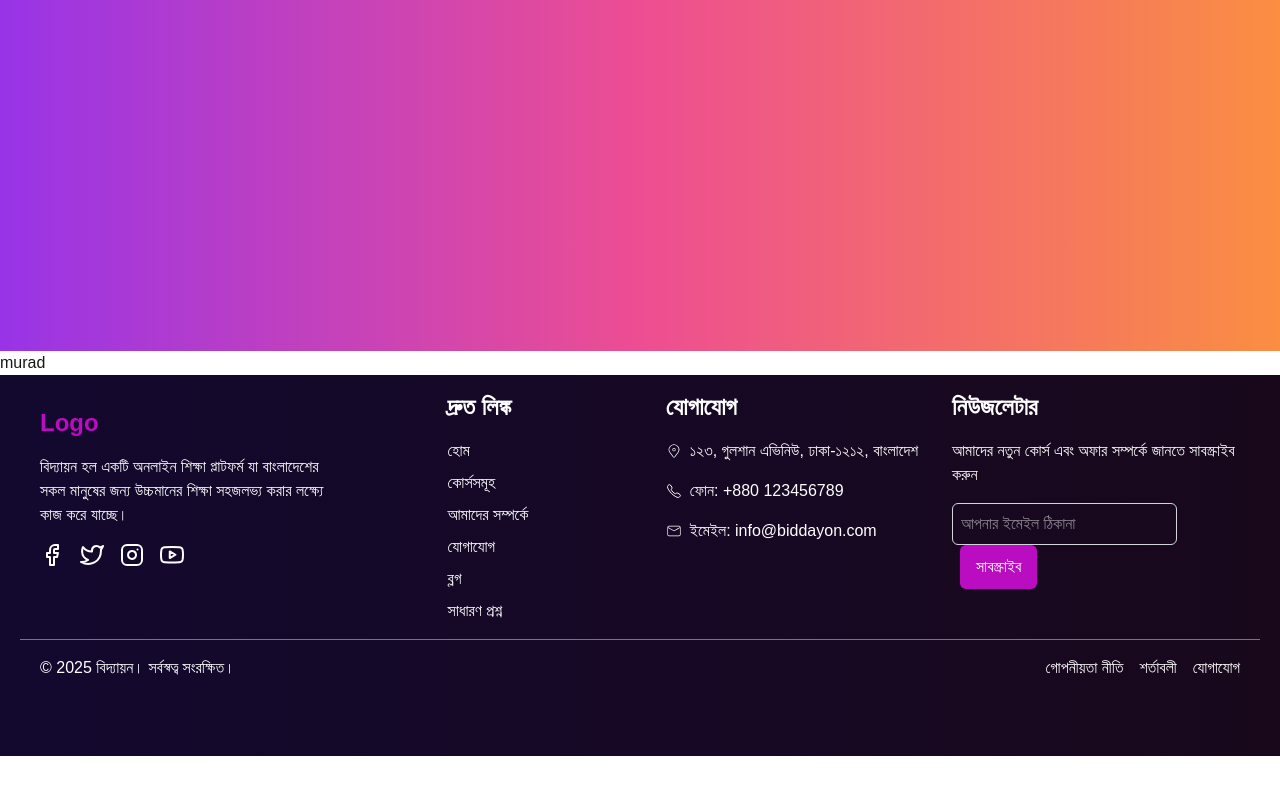
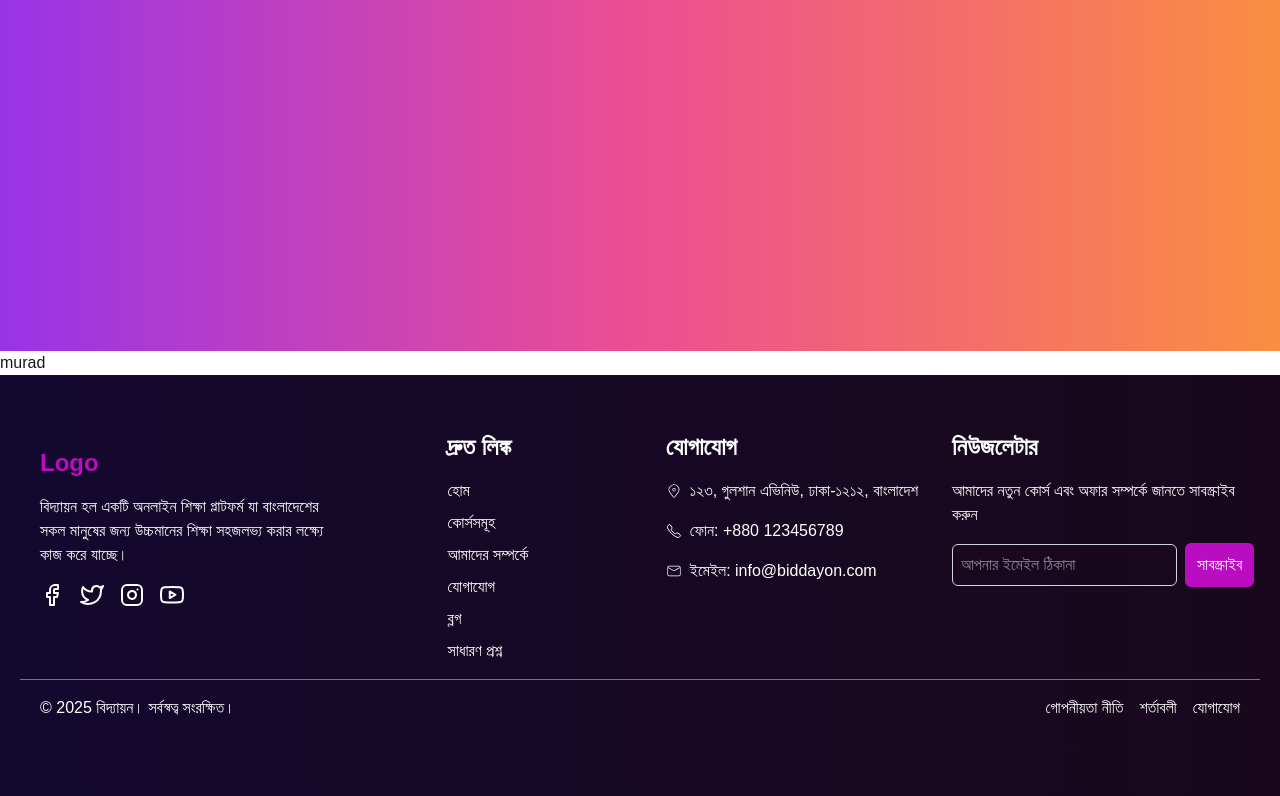
Before and after one commit to MD-Ishan-Rana-MIR/Biddayon-Frontend, a Next.js app: page / in a window 1280 px wide. Shown: the part 520-1316 px from the top of the page. Before the commit the page ends 1276 px from the top, so only its background shows below. Built offline with nearby package versions, Linux system fonts and the light colour scheme.

Commit message:
footer second step complit

```diff
--- a/src/app/components/footer/Footer.tsx
+++ b/src/app/components/footer/Footer.tsx
@@ -7,8 +7,8 @@ import { IoCallOutline } from 'react-icons/io5';
 const Footer = () => {
   return (
     <div>
-      <div className='bg-gradient-to-r from-[#13082E] to-[#19081C] text-white py-4'>
-        <div className="grid mx-10 grid-cols-1 sm:grid-cols-2 md:grid-cols-3 lg:grid-cols-4  gap-4 text-center">
+      <div className='bg-gradient-to-r from-[#13082E] to-[#19081C]  text-white py-4'>
+        <div className="grid mx-10 grid-cols-1 sm:grid-cols-2 md:grid-cols-3 lg:grid-cols-4 mt-10 gap-4 text-center">
           <div className='text-left mx-auto'>
             <h1 className='text-2xl font-bold my-4 text-[#ba0cc0]'>Logo</h1>
             <p>
@@ -56,10 +56,10 @@ const Footer = () => {
               আমাদের নতুন কোর্স এবং অফার সম্পর্কে জানতে সাবস্ক্রাইব করুন
             </p>
 
-            <div>
+            <div className='flex items-center'>
               <input type="email" placeholder="আপনার ইমেইল ঠিকানা" className='border border-gray-300 p-2 rounded-md' />
 
-              <button className='bg-[#ba0cc0] text-white px-4 py-2.5 rounded-md ml-2'>সাবস্ক্রাইব</button>
+              <button className='bg-[#ba0cc0] text-white px-3 py-2.5 rounded-md ml-2'>সাবস্ক্রাইব</button>
             </div>
 
           </div>
```
